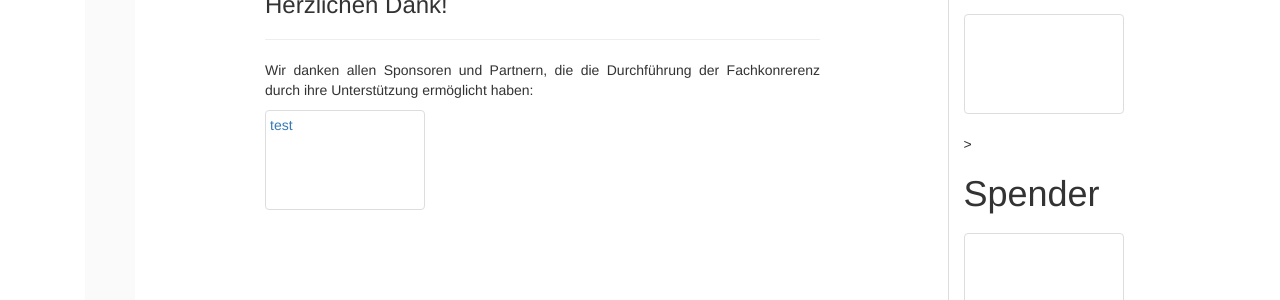
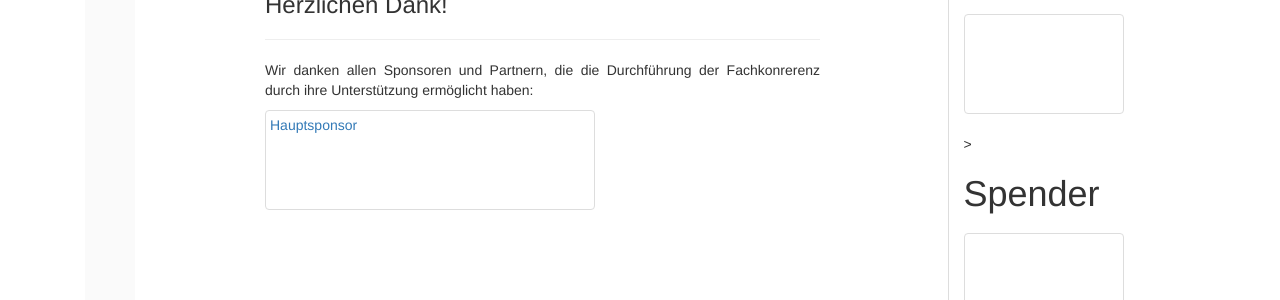
Before and after one commit to susedev/test, a Jekyll site: the page built from partner-werden.html, in a window 1280 px wide. Shown: the part 524-824 px from the top of the page. Built offline with Jekyll 4.4.1, drawn with Linux system fonts in a browser that asks for light colours; nearby versions of some CDN libraries.

Commit message:
Edit from JekyllCMS

```diff
--- a/partner-werden.html
+++ b/partner-werden.html
@@ -17,4 +17,4 @@ title: Partner
 <hr noshade="noshade" size="1" />
 <p style="text-align: justify;">Wir danken allen Sponsoren und Partnern, die die Durchf&uuml;hrung der Fachkonrerenz durch ihre Unterst&uuml;tzung erm&ouml;glicht haben:</p>
 
-<p><a class="thumbnail" href="#" style="width: 160px; height: 100px;">test</a></p>
+<p><a class="thumbnail" href="#" style="width: 330px; height: 100px;">Hauptsponsor</a></p>
```
